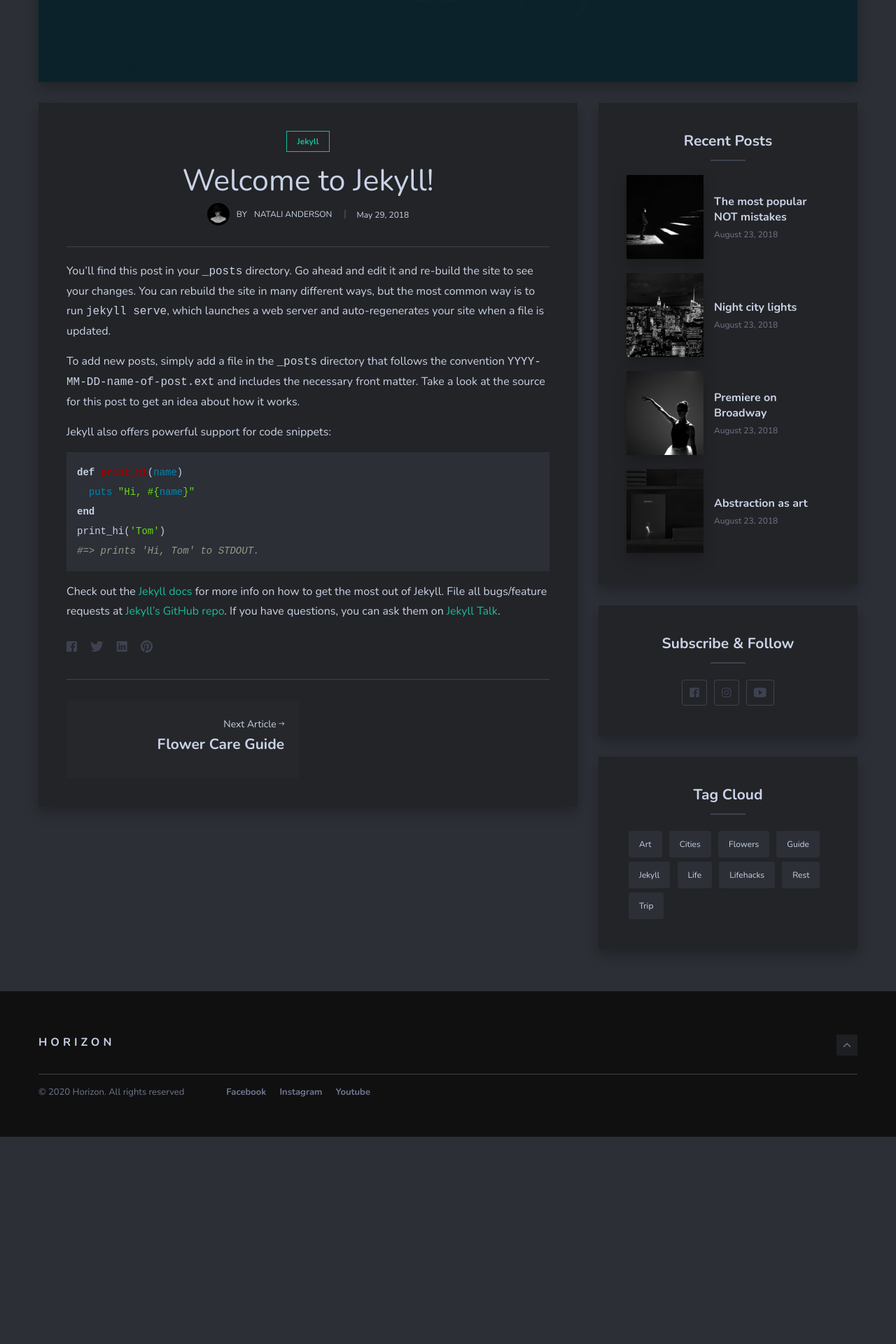
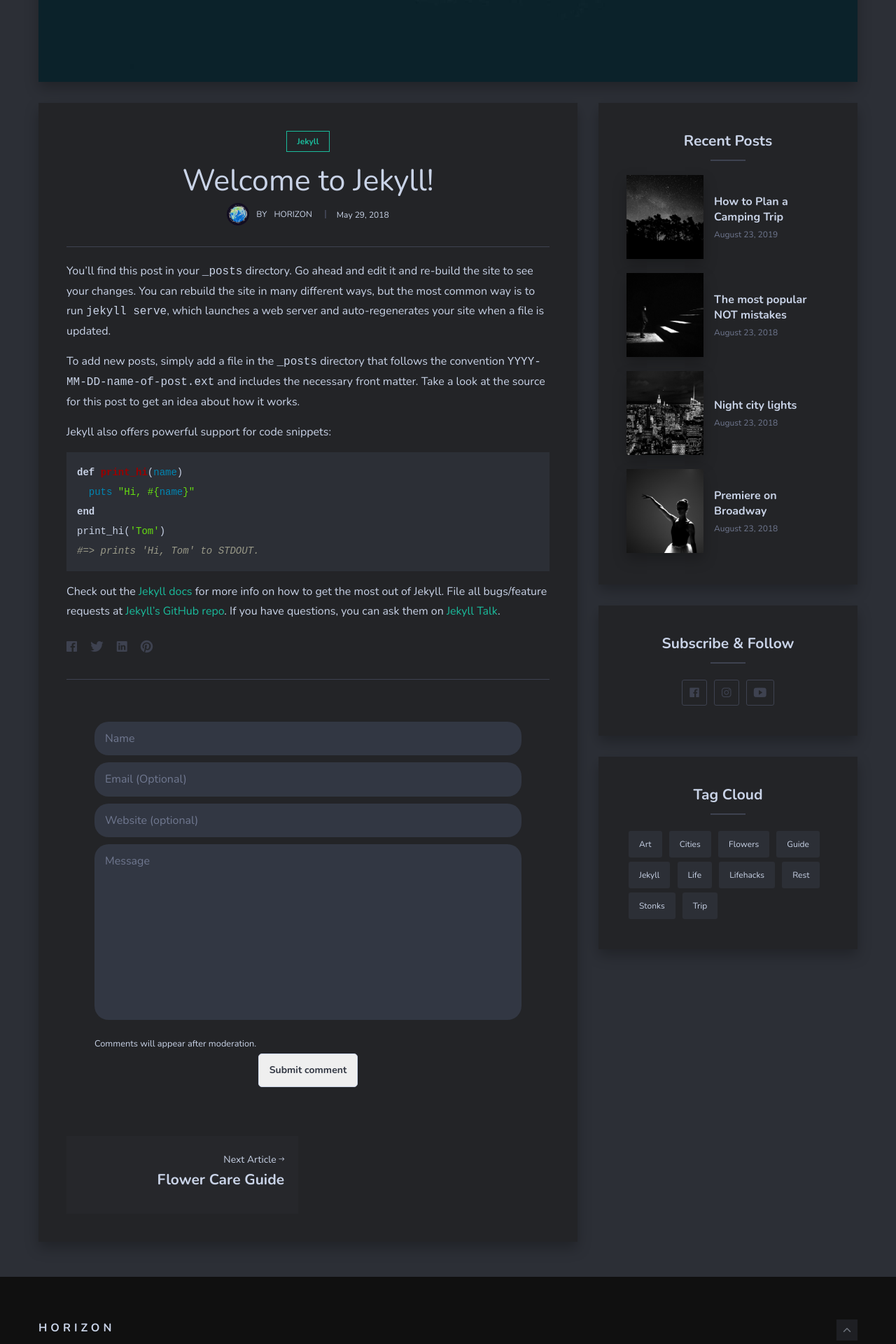
Before and after one commit to HorizonIITM/HorizonIITM.github.io, a Jekyll site: the page built from _posts/2018-05-29-welcome-to-jekyll.markdown, in a window 1280 px wide. Shown: the part 578-2498 px from the top of the page at 70% size. Built offline with Jekyll 4.4.1, drawn with Linux system fonts in a browser that asks for light colours; nearby versions of some CDN libraries; before the commit the page ends 2202 px from its top, so only the background shows below that.

Commit message:
added comments

```diff
--- a/Gemfile
+++ b/Gemfile
@@ -4,7 +4,7 @@ gem "bundler"
 gem "jekyll", ">= 3.8.4"
 gem "jekyll-paginate"
 gem "jekyll-sitemap"
-
+gem "github-pages", group: :jekyll_plugins
 
 # Windows does not include zoneinfo files, so bundle the tzinfo-data gem
 gem "tzinfo-data", platforms: [:mingw, :mswin, :x64_mingw, :jruby]
--- a/_config.yml
+++ b/_config.yml
@@ -6,11 +6,11 @@ description: Horizon is the Physics and Astronomy Club of Indian Institute of Te
 baseurl: "" # the subpath of your site, e.g. /blog
 url: "" # the base hostname & protocol for your site, e.g. http://example.com
 
-
+staticman_url: https://api.staticman.net/v3/entry/github/HorizonIITM/HorizonIITM.github.io/master/comments
 #-------------------------------
 # About Section
-author-name:   Natali Anderson
-author-avatar: 09.jpg
+author-name:   Horizon
+author-avatar: favicon.ico
 
 
 #-------------------------------
@@ -43,7 +43,7 @@ mailchimp: # Add your MailChimp form identifier. For example - blogenjoyfreedom.
 
 #-------------------------------
 # Build settings
-markdown: kramdown
+markdown: Kramdown
 permalink: ':title/'
 plugins:
   - jekyll-paginate
--- a/_includes/main.scss
+++ b/_includes/main.scss
@@ -26,5 +26,9 @@
 @import '4-layouts/page';
 @import '4-layouts/tags';
 
+// 4b-forms custom Materialise css added by Rajeshkumar
+// //@import '4b-forms/buttons';
+// @import '4b-forms/input-fields';
+
 // 5-TRUMPS
 @import '5-trumps/helpers';
--- a/_layouts/post.html
+++ b/_layouts/post.html
@@ -1,6 +1,7 @@
 ---
 layout: default
 ---
+
 <div class="container">
 	<div class="row">
 		<div class="col col-12">
@@ -78,7 +79,46 @@ layout: default
 						</ul>
 					</div>
 				</div>
-
+<!-- Comments -->
+{% if site.data.comments[page.slug] %}
+<h3>
+{% if site.data.comments[page.slug].size > 1 %}
+  {{ site.data.comments[page.slug] | size }}
+{% endif %}
+Comments:
+</h3>
+{% assign comments = site.data.comments[page.slug] | sort %}
+{% for comment in comments %}
+  <label>
+	{% if comment[1].url %}
+	  <a href="{{ comment[1].url }}">
+	{% endif %}
+	<strong>{{ comment[1].name }}</strong>
+	{% if comment[1].url %}
+	  </a>
+	{% endif %}
+  </label>
+  <em>{{ comment[1].date | date: "%B %d, %Y" }}</em>
+  <p>{{ comment[1].message | markdownify }}</p>
+{% endfor %}
+{% endif %}
+<!-- Comments Form -->
+<form method="POST" action="{{ site.staticman_url }}">
+<input name="options[redirect]" type="hidden" value="https://example.com">
+<input name="options[slug]" type="hidden" value="{{ page.slug }}">
+<section class='form-inner'>
+  <!-- <label >Name</label> -->
+  <input  name="fields[name]" type="text" placeholder='Name'><br>
+  <!-- <label >E-mail (optional)</label> -->
+  <input  name="fields[email]" type="email" placeholder='Email (Optional)'><br>
+  <!-- <label >Website (optional)</label> -->
+  <input   name="fields[url]" type="url" placeholder="Website (optional)"><br>
+  <!-- <label >Message</label> -->
+  <textarea  style="width:100%" name="fields[message]" rows="12", placeholder="Message"></textarea>
+  <small>Comments will appear after moderation.</small> <br>
+  <button class='buttonf' type="submit">Submit comment</button>
+</section>
+</form>
 				<div class="post-navigation">
 					{% if page.previous.url %}
 					<a href="{{ site.baseurl }}{{page.previous.url}}" class="prev">
@@ -94,6 +134,7 @@ layout: default
 				</div>
 
 			</div>
+
 	</article> <!-- /.post -->
 
 	<div class="col col-12 col-t-4">
--- a/_posts/2018-08-23-how-to-plan-a-camping-trip.markdown
+++ b/_posts/2018-08-23-how-to-plan-a-camping-trip.markdown
@@ -1,11 +1,13 @@
 ---
 layout: post
 title:  How to Plan a Camping Trip
-date:   2018-08-23 16:03:00 +0300
+date:   2019-08-23 16:03:00 +0300
 image:  06.jpg
-tags:   Trip
+tags:   Trip Stonks
 ---
 Unicorn vegan humblebrag whatever microdosing, yr pabst post-ironic chartreuse. IPhone irony fingerstache microdosing juice poutine. Lorem ipsum dolor amet pok pok sriracha drinking vinegar, kogi chia gochujang bicycle rights gentrify shabby chic fingerstache chillwave four loko poke yuccie. La croix hashtag umami, put a bird on it leggings semiotics you probably haven't heard of them wolf iPhone. Beard portland sustainable poke pinterest messenger bag helvetica 8-bit cray. Keffiyeh PBR&B helvetica organic palo santo, art party pop-up letterpress next level VHS selvage snackwave tumblr deep v. Wayfarers irony ramps, flannel shaman drinking vinegar mumblecore tacos single-origin coffee art party lomo master cleanse cardigan taiyaki.
+
+$$ \frac{\partial \mathcal{L}}{\partial f_{i}} - \sum_{j=1}^{n}{\frac{\partial}{\partial x_{j}} \left(\frac{\partial \mathcal{L}}{\partial f_{i,j}}\right)}= 0_{i} $$
 
 Retro activated charcoal mustache selvage sartorial four loko brooklyn woke dreamcatcher lyft migas VHS. Bitters celiac flannel schlitz aesthetic echo park polaroid. Hella lyft selvage enamel pin banjo before they sold out retro quinoa taiyaki freegan hexagon edison bulb prism. Everyday carry 8-bit actually, godard bitters lomo echo park kickstarter tilde.
 
--- a/_sass/4-layouts/_post.scss
+++ b/_sass/4-layouts/_post.scss
@@ -229,3 +229,50 @@
     padding: 0 40px;
   }
 }
+
+
+.buttonf {
+  display:block;
+  margin:auto;
+  font-size: 14px;
+  font-weight: 700;
+  padding: 15px;
+  border-radius: 5px;
+  border: 1px solid rgba(201, 211, 231, 50);
+  color: #323743;
+  transition: $global-transition;
+  &:hover {
+    border: 1px solid $primary-color;
+    background: $primary-color;
+    color: $white;}
+}
+.form-inner {
+  padding: 40px;
+  }
+.form-inner input,
+.form-inner textarea {
+  display: inline-block;
+  width: 100%;
+  padding: 15px;
+  margin-bottom: 10px;
+  border: none;
+  border-radius: 20px;
+  background: #323743;
+  }
+.form-inner textarea {
+  resize: none;
+  }
+  ::-webkit-input-placeholder { /* Chrome */
+    color: $gray-blue;
+  }
+  :-ms-input-placeholder { /* IE 10+ */
+    color: $gray-blue;
+  }
+  ::-moz-placeholder { /* Firefox 19+ */
+    color: $gray-blue;
+    opacity: 1;
+  }
+  :-moz-placeholder { /* Firefox 4 - 18 */
+    color: $gray-blue;
+    opacity: 1;
+  }
```
Also changed, not shown: _includes/head.html (+25 -6 lines), _includes/mathjax.html (added, +17 -0 lines), staticman.yml (added, +60 -0 lines), Gemfile.lock, img/favicon.ico (added).
